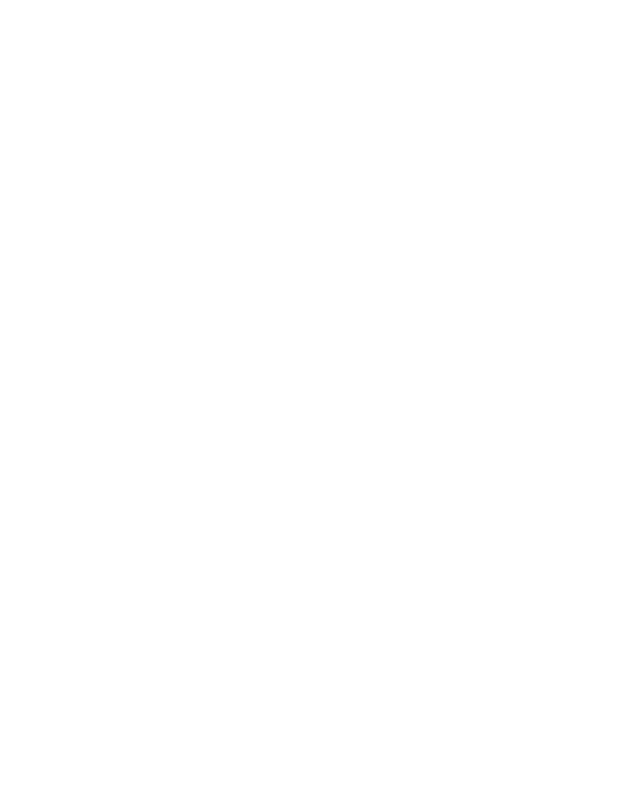
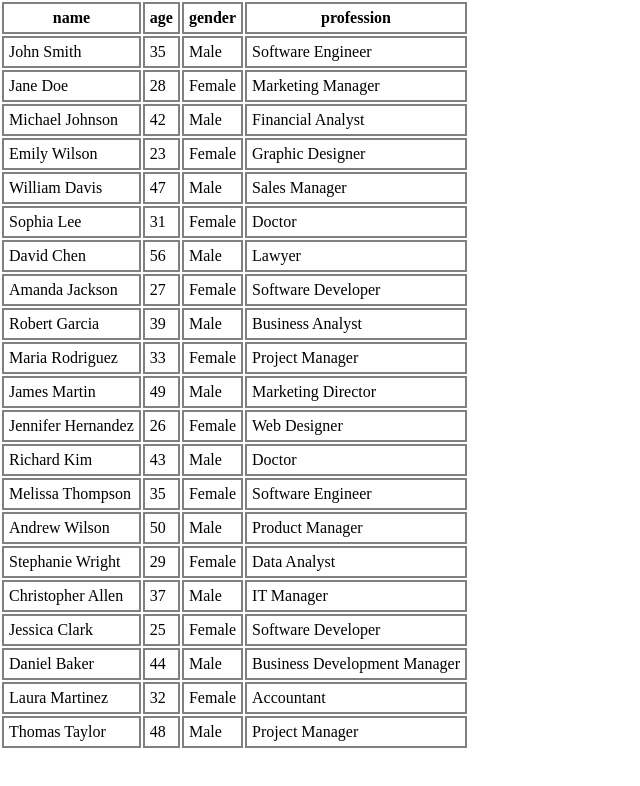
Before and after one commit to Muhammadkarim-98/Practice-Projects-April, a plain HTML site: page Database/index.html in a window 1280 px wide. Shown: the whole page, without its empty margins (0-640 px from the left). Drawn offline with Linux system fonts and the light colour scheme.

Commit message:
Just pending

```diff
--- a/Database/app.js
+++ b/Database/app.js
@@ -1,3 +1,29 @@
-import data from './data.js';
+import data from "./data.js";
+// Selectors
+const tabContainer = document.querySelector(".tableContainer");
+const headContainer = document.querySelector(".headCont");
+const bodyContainer = document.querySelector(".bodyCont");
 
-console.log(data, Object.keys(data[0]));
+// Functions
+function generateTh() {
+  const tr = document.createElement("tr");
+  headContainer.appendChild(tr);
+  const keys = Object.keys(data[0]);
+  for (let i = 0; i < keys.length; i++) {
+    tr.innerHTML += `<th>${keys[i]}</th>`;
+  }
+}
+
+function generateTd() {
+  for (let x = 0; x < data.length; x++) {
+    const tr = document.createElement("tr");
+    const values = Object.values(data[x]);
+    bodyContainer.append(tr);
+    for (let i = 0; i < values.length; i++) {
+      tr.innerHTML += `<td>${values[i]}</td>`
+    }
+  }
+}
+
+generateTh();
+generateTd();
--- a/Database/index.html
+++ b/Database/index.html
@@ -1,15 +1,23 @@
 <!DOCTYPE html>
 <html lang="en">
-  <head>
+
+<head>
     <meta charset="UTF-8" />
     <meta http-equiv="X-UA-Compatible" content="IE=edge" />
     <meta name="viewport" content="width=device-width, initial-scale=1.0" />
     <link rel="stylesheet" href="style.css" />
     <title>Data</title>
-  </head>
+</head>
 
-  <body>
+<body>
+    <table class="tableContainer">
+        <thead class="headCont"></thead>
+        </thead>
+        <tbody class="bodyCont">
+        </tbody>
+    </table>
     <!-- Javascript -->
     <script type="module" src="./app.js"></script>
-  </body>
+</body>
+
 </html>
--- a/Database/style.css
+++ b/Database/style.css
@@ -0,0 +1,10 @@
+* {
+  padding: 0;
+  margin: 0;
+}
+
+th,
+td {
+  border: 2px solid gray;
+  padding: 5px;
+}
```
